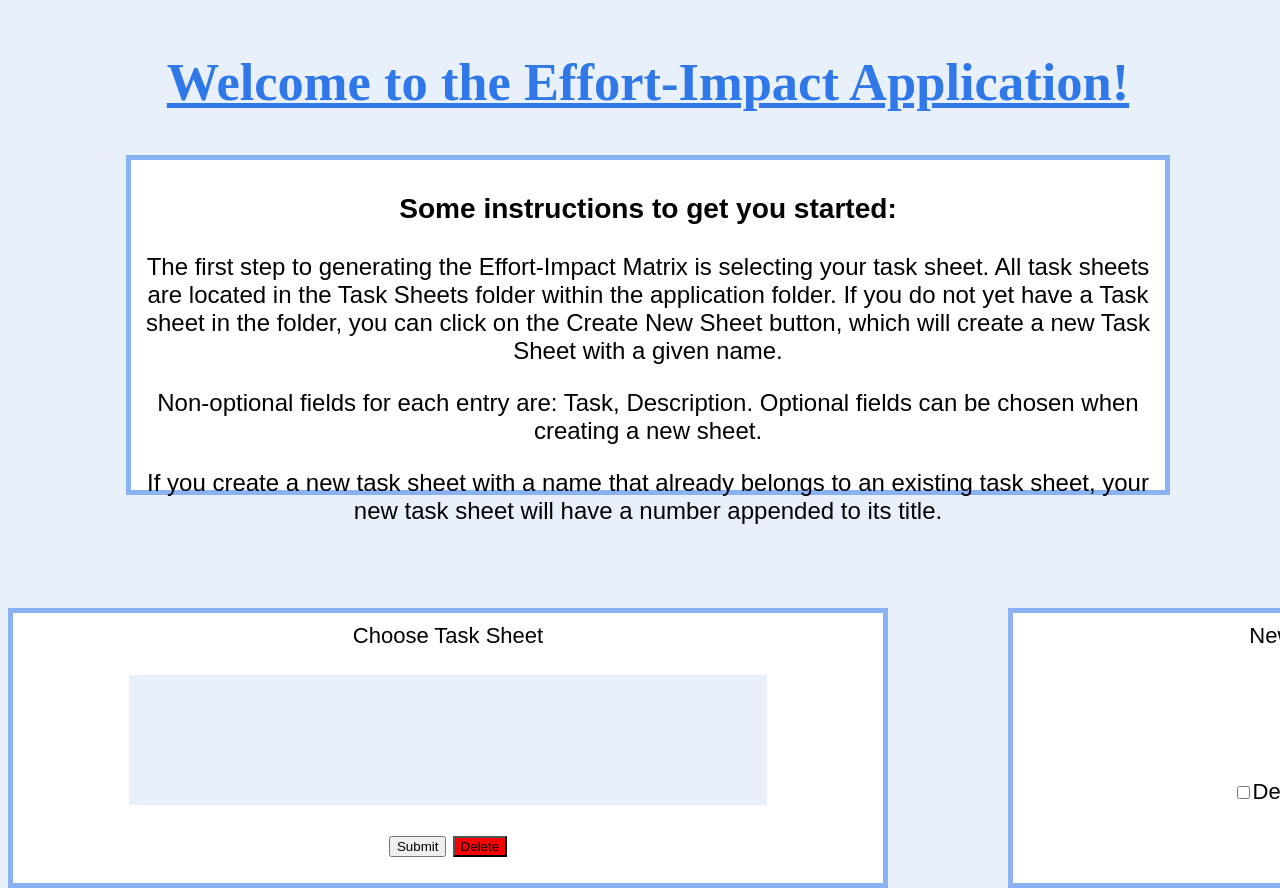
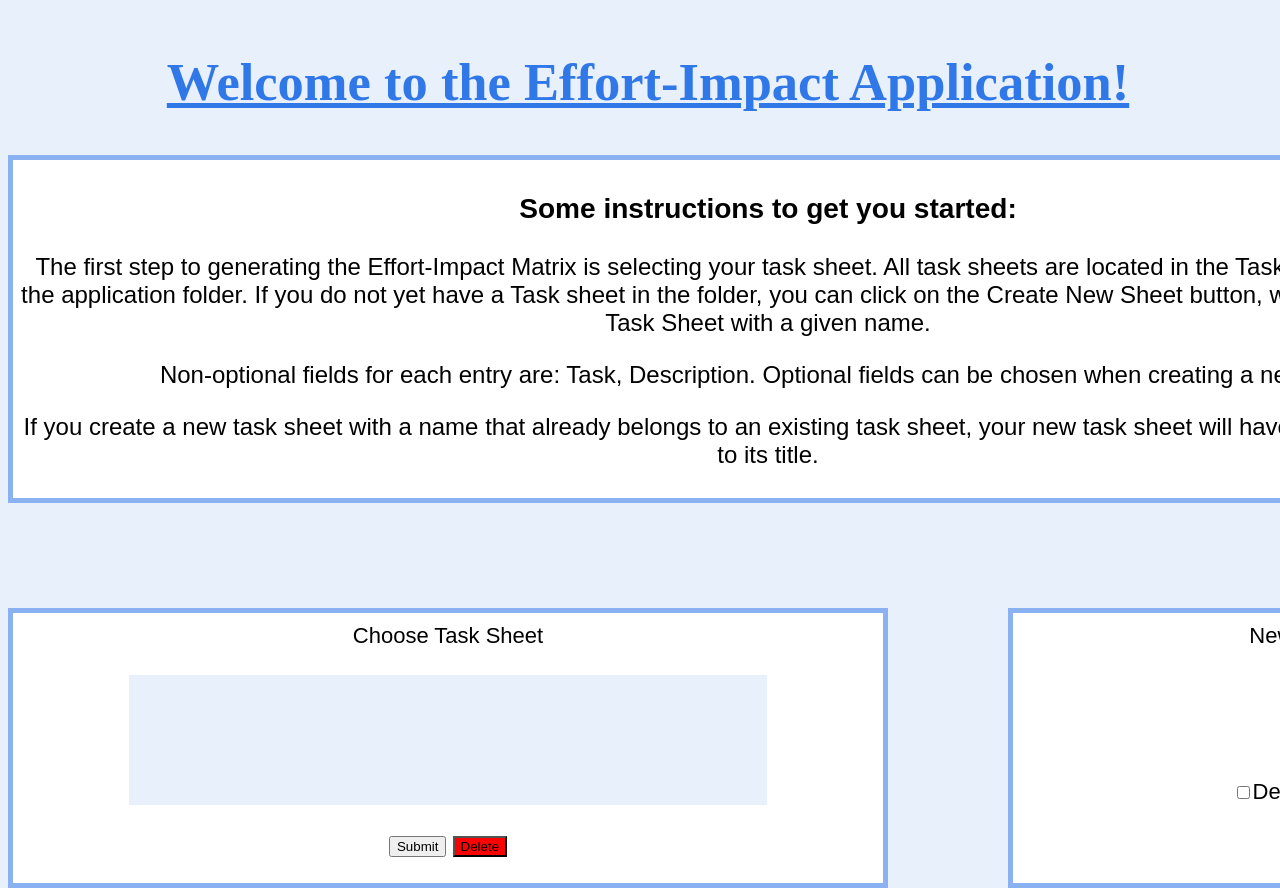
Before and after one commit to mankek/Effort-Impact, a Flask app: page / in a window 1280 px wide; the page is wider, and only the part inside the window is pictured. Run offline with Flask 2, Linux system fonts and the light colour scheme.

Commit message:
changes style on index instructions and header

```diff
--- a/App/static/styles/EI_index.css
+++ b/App/static/styles/EI_index.css
@@ -8,13 +8,14 @@ body{
     font-size: 35px;
     text-align: center;
     color: #3077e8;
+    width: 1000px;
+    margin: auto;
 }
 #instructions {
     position: relative;
     padding: 5px;
-    height: 40%;
     margin: auto;
-    width: 80%;
+    width: 1500px;
     font-size: 24px;
 }
 /* File selection/file creation divs container */
```
